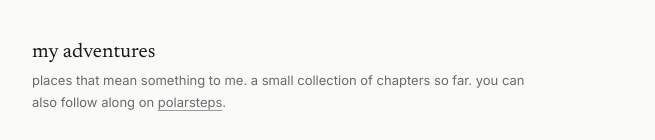
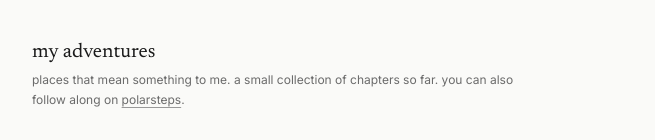
Before and after one commit to sheldonblewis/shelly-site, a Next.js app: page / in a window 1280 px wide. Shown: the part 660-800 px from the top of the page, without its empty margins (312-967 px from the left). Built offline with nearby package versions, Linux system fonts and the light colour scheme.

Commit message:
Further reduce adventures subtitle

```diff
--- a/styles/globals.css
+++ b/styles/globals.css
@@ -516,8 +516,8 @@ a.work-card:focus-visible .work-card-logo {
 /* adventures */
 .adventures-intro {
   max-width: 31rem;
-  font-size: 0.813rem;
-  line-height: 1.65;
+  font-size: 0.75rem;
+  line-height: 1.6;
 }
 
 .adventures-grid {
```
